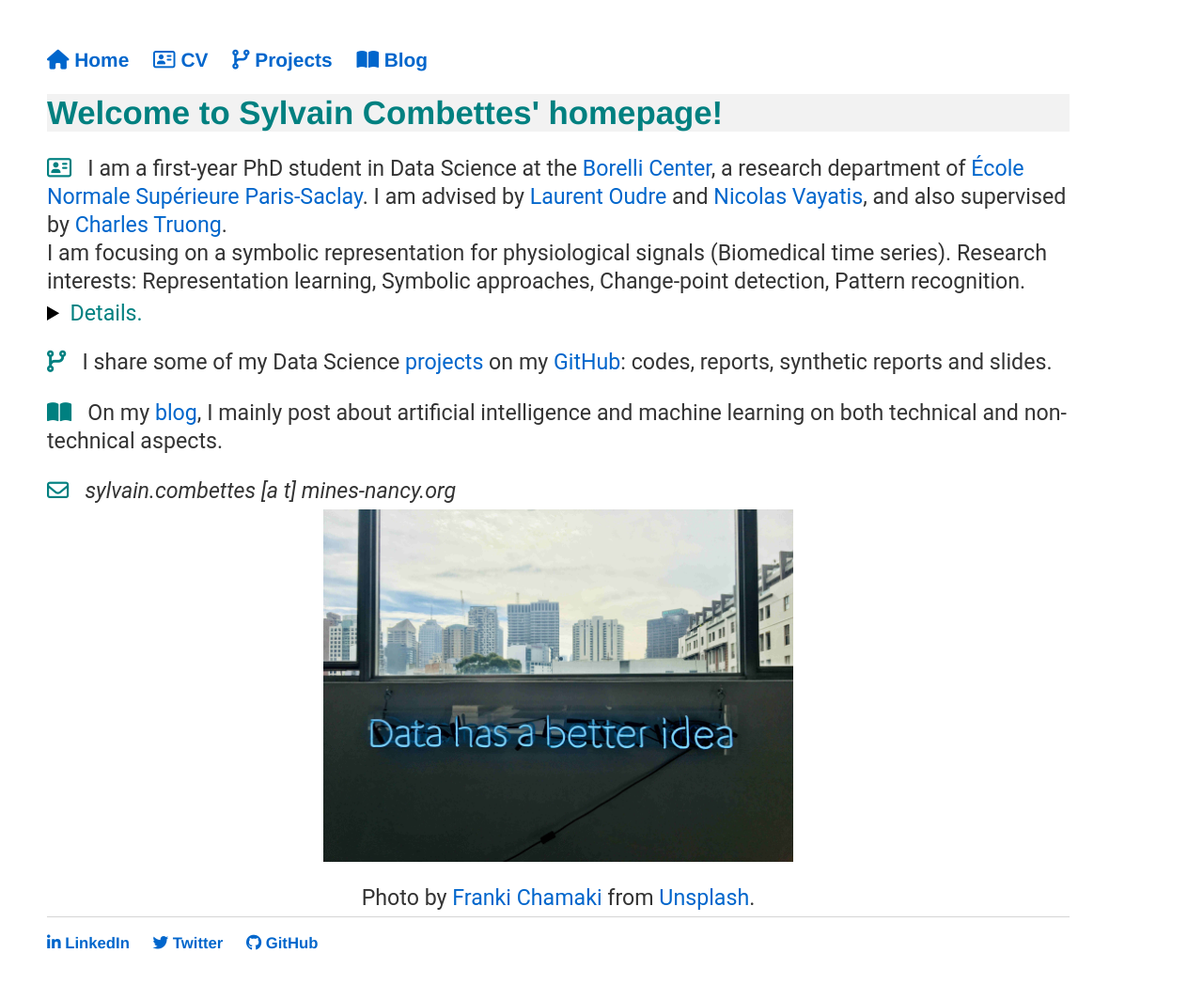
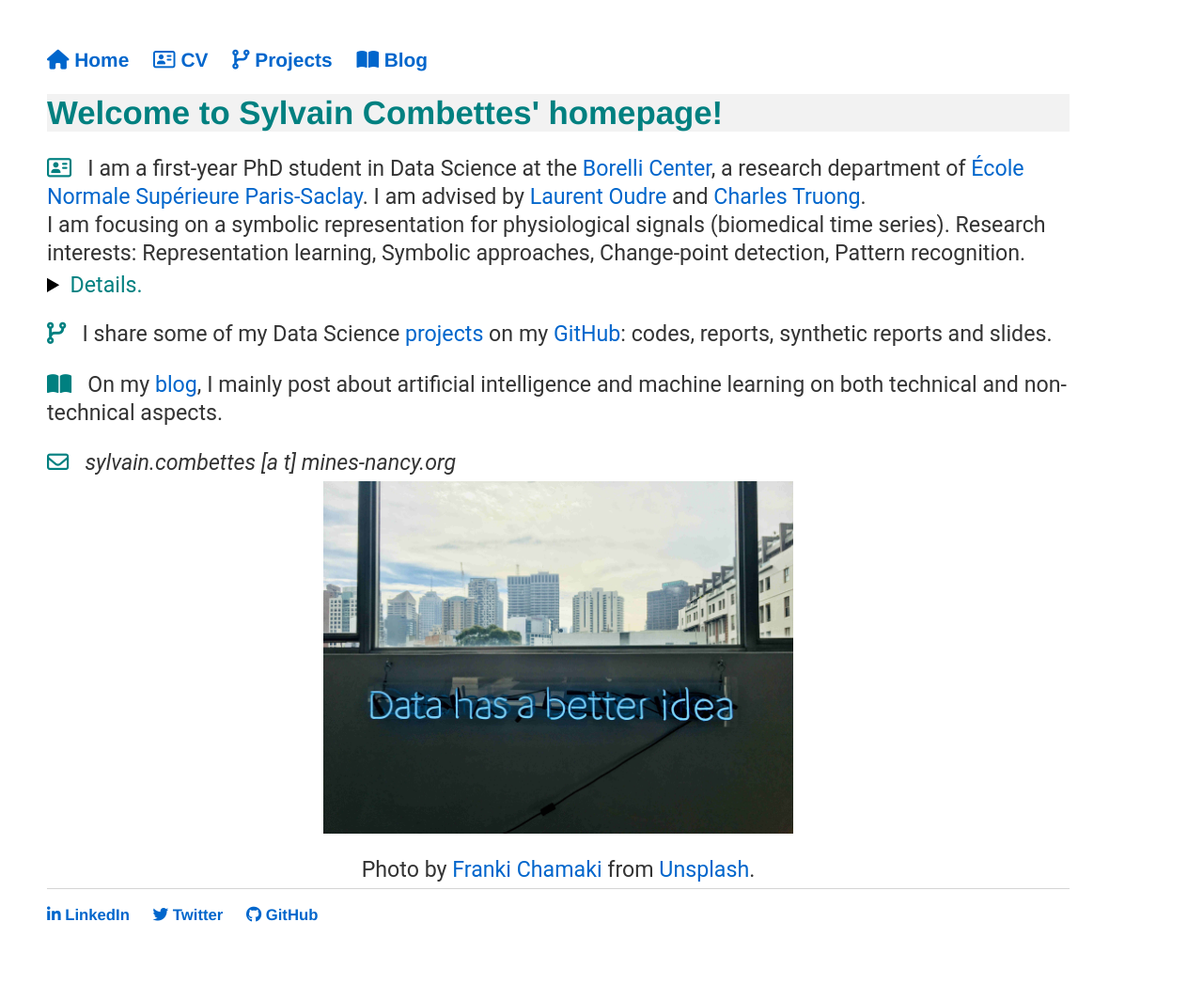
Before and after one commit to sylvaincom/sylvaincom.github.io, a Jekyll site: the page built from index.html, in a window 1280 px wide. Shown: the whole page at 94% size. Built offline with Jekyll 4.4.1, drawn with Linux system fonts in a browser that asks for light colours; nearby versions of some CDN libraries; after the commit the page ends 1034 px from its top, so only the background shows below that.

Commit message:
Updating content

```diff
--- a/cv/index.html
+++ b/cv/index.html
@@ -15,7 +15,7 @@
     <div class="column">
     <p> <i class="far fa-envelope" style="color:#008080"></i> &nbsp; <i>sylvain.combettes [a t] mines-nancy.org</i></p>
 
-    <p> <i class="fas fa-briefcase" style="color:#008080"></i> &nbsp; I am a first-year PhD student at <a href="https://en.wikipedia.org/wiki/%C3%89cole_normale_sup%C3%A9rieure_Paris-Saclay" target="_blank">École Normale Supérieure Paris-Saclay</a> in Data Science applied to Biomedical time series, advised by <a href="http://www.laurentoudre.fr/" target="_blank">Laurent Oudre</a> and <a href="http://nvayatis.perso.math.cnrs.fr/" target="_blank">Nicolas Vayatis</a>.</p>
+    <p> <i class="fas fa-briefcase" style="color:#008080"></i> &nbsp; I am a first-year PhD student at <a href="https://en.wikipedia.org/wiki/%C3%89cole_normale_sup%C3%A9rieure_Paris-Saclay" target="_blank">École Normale Supérieure Paris-Saclay</a> in Data Science applied to biomedical time series, advised by <a href="http://www.laurentoudre.fr/" target="_blank">Laurent Oudre</a> and <a href="https://charles.doffy.net" target="_blank">Charles Truong</a>.</p>
 
 	<p> <i class="fas fa-user-graduate" style="color:#008080"></i> &nbsp; I received my Master of Science from <a href="https://en.wikipedia.org/wiki/%C3%89cole_nationale_sup%C3%A9rieure_des_mines_de_Nancy" target="_blank">Mines Nancy</a> in 2020, with a focus in Mathematics and Data Science. I was awarded the Saint-Gobain Research Excellence Scholarship in 2020.</p>
 
@@ -41,9 +41,9 @@
 		<ul>
 			<li>Topic: Symbolic representation for physiological signals.</li>
 			<details><summary><a style="color:#008080">Details.</a></summary>The objective of the thesis is to construct symbolic representations adapted for the processing of physiological data acquired during multi-sensor experimental protocols. The analysis of these heterogeneous data is particularly complex because of their multivariate, multimodal and non-stationary properties. The idea is to represent a data flow in the form of a series of symbols (barcodes), reflecting not only the temporal evolution of the observed phenomena, but also the evolution of the link between the different modalities. These representations will be based on the study of local phenomena observed in the data (stationary regimes or repetitive patterns) in order to adapt the representation to the physiological phenomena of interest. One of the stakes of this thesis is also to build adapted metrics allowing to compare these data, especially for longitudinal monitoring and inter-individual comparison.</details>
-			<li>Mathematics / Data Science applied to Biomedical times series, at the <a href="https://centreborelli.cnrs.fr" target="_blank">Borelli Center</a>.</li>
+			<li>Mathematics / Data Science applied to biomedical times series, at the <a href="https://centreborelli.cnrs.fr" target="_blank">Borelli Center</a>.</li>
 			<li>Research interests: Representation learning, Symbolic approaches, Change-point detection, Pattern recognition.</li>
-			<li>I am advised by <a href="http://www.laurentoudre.fr/" target="_blank">Laurent Oudre</a> and <a href="http://nvayatis.perso.math.cnrs.fr" target="_blank">Nicolas Vayatis</a>, and also supervised by <a href="https://charles.doffy.net" target="_blank">Charles Truong</a>.</li>
+			<li>I am advised by <a href="http://www.laurentoudre.fr/" target="_blank">Laurent Oudre</a> and <a href="https://charles.doffy.net" target="_blank">Charles Truong</a>.</li>
 			<li>I am tutoring foreign students from the <a href="https://www.master-mva.com" target="_blank">Master 2 MVA (Mathématiques, Vision, Apprentissage)</a> who were awarded the <a href="https://www.fondation-hadamard.fr/en/master-master-scholarship/master-491-call-applications" target="_blank">2020 Excellence Master Scholarship from the FMJH (Fondation Mathématique Jacques Hadamard)</a>.</li>
 		</ul>
 
--- a/index.html
+++ b/index.html
@@ -7,8 +7,8 @@
 
 <h1> Welcome to Sylvain Combettes' homepage!</h1>
 
-<p> <i class="far fa-address-card" style="color:#008080"></i> &nbsp; I am a first-year PhD student in Data Science at the <a href="https://www.centreborelli.fr" target="_blank">Borelli Center</a>, a research department of <a href="https://ens-paris-saclay.fr/en" target="_blank">École Normale Supérieure Paris-Saclay</a>. I am advised by <a href="http://www.laurentoudre.fr" target="_blank">Laurent Oudre</a> and <a href="http://nvayatis.perso.math.cnrs.fr" target="_blank">Nicolas Vayatis</a>, and also supervised by <a href="https://charles.doffy.net" target="_blank">Charles Truong</a>.</br>
-I am focusing on a symbolic representation for physiological signals (Biomedical time series). Research interests: Representation learning, Symbolic approaches, Change-point detection, Pattern recognition.</p>
+<p> <i class="far fa-address-card" style="color:#008080"></i> &nbsp; I am a first-year PhD student in Data Science at the <a href="https://www.centreborelli.fr" target="_blank">Borelli Center</a>, a research department of <a href="https://ens-paris-saclay.fr/en" target="_blank">École Normale Supérieure Paris-Saclay</a>. I am advised by <a href="http://www.laurentoudre.fr" target="_blank">Laurent Oudre</a> and <a href="https://charles.doffy.net" target="_blank">Charles Truong</a>.</br>
+I am focusing on a symbolic representation for physiological signals (biomedical time series). Research interests: Representation learning, Symbolic approaches, Change-point detection, Pattern recognition.</p>
 
 <details><summary><a style="color:#008080">Details.</a></summary>The objective of the thesis is to construct symbolic representations adapted for the processing of physiological data acquired during multi-sensor experimental protocols. The analysis of these heterogeneous data is particularly complex because of their multivariate, multimodal and non-stationary properties. The idea is to represent a data flow in the form of a series of symbols (barcodes), reflecting not only the temporal evolution of the observed phenomena, but also the evolution of the link between the different modalities. These representations will be based on the study of local phenomena observed in the data (stationary regimes or repetitive patterns) in order to adapt the representation to the physiological phenomena of interest. One of the stakes of this thesis is also to build adapted metrics allowing to compare these data, especially for longitudinal monitoring and inter-individual comparison.</details>
 
```
